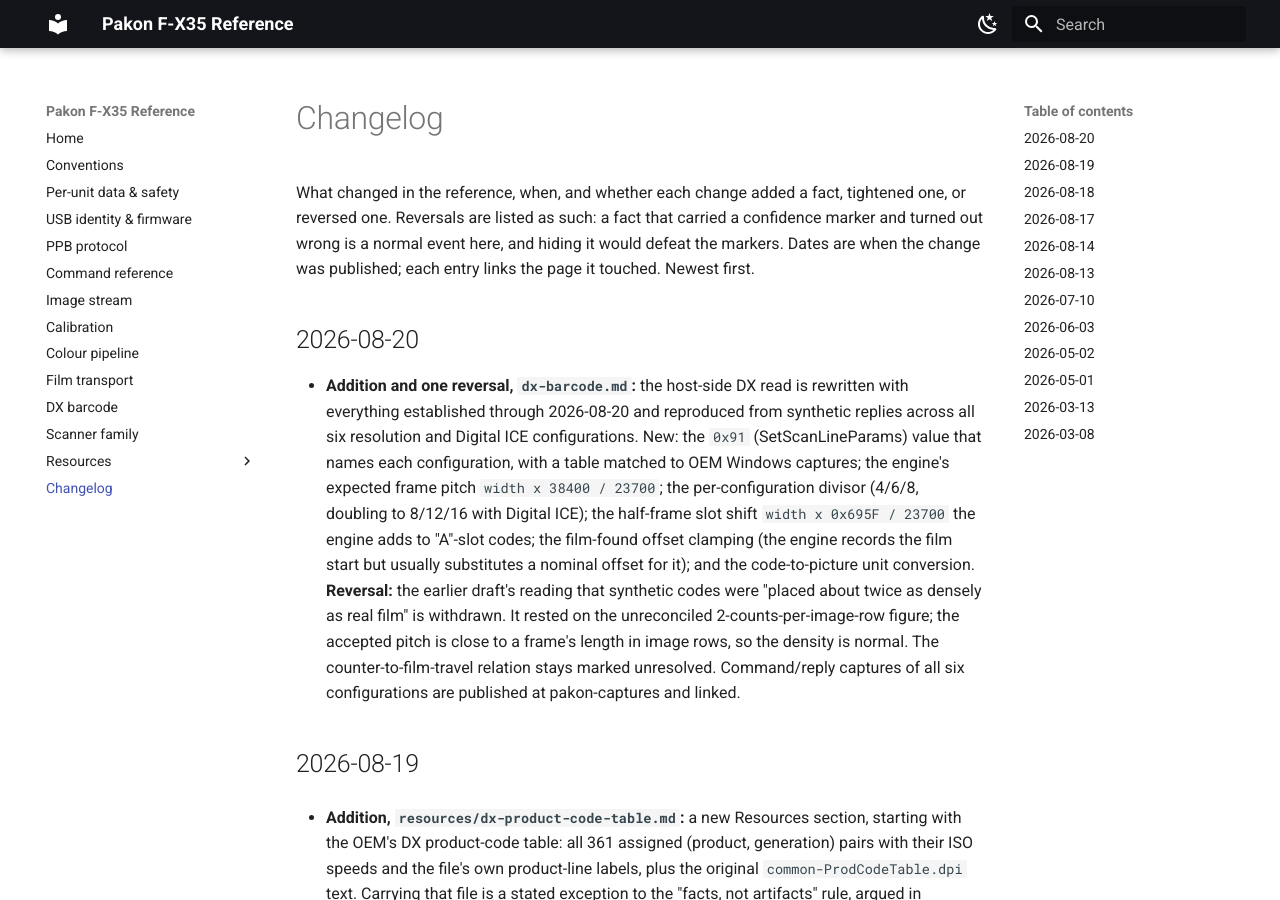
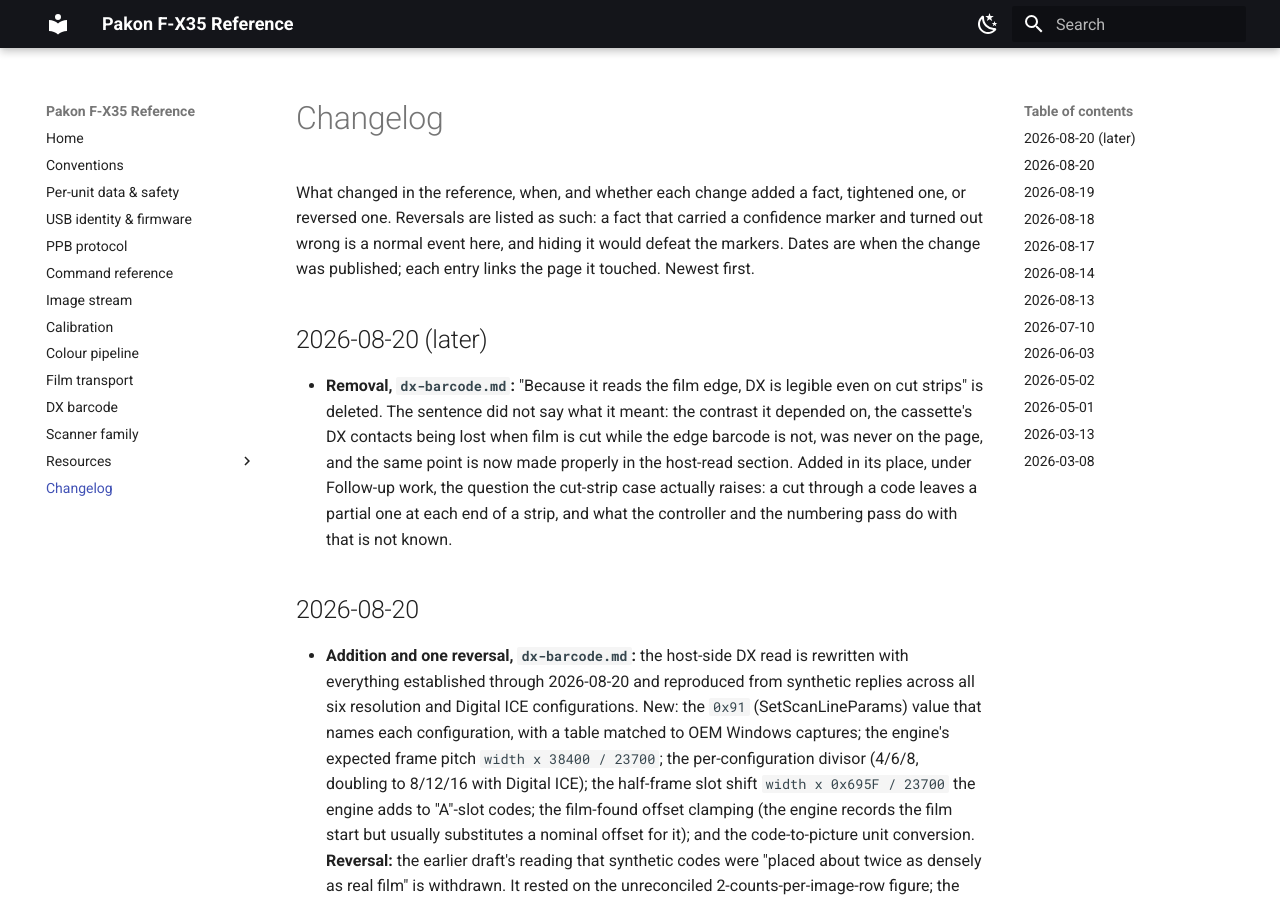
Before and after one commit to alibosworth/pakon-reference, an MkDocs documentation site: the page built from docs/CHANGELOG.md, in a window 1280 px wide and 900 px high. Built offline with MkDocs 1.6.1 and Material for MkDocs 9.7.7, drawn with Linux system fonts in a browser that asks for light colours.

Commit message:
DX barcode: drop a sentence that did not say what it meant
'Because it reads the film edge, DX is legible even on cut strips' leaned
on a contrast the page never stated (the cassette's DX contacts go with
the cassette; the latent edge barcode stays on the film), and the
host-read section now makes that point directly. Its citation was also
vague about which service document.

In its place, under Follow-up work, the question the cut-strip case
actually raises and that is genuinely open: a cut through a code leaves
a partial code at each end of a strip, and whether the controller
reports it, suppresses it, or returns something that fails parity is
unknown.

```diff
--- a/docs/CHANGELOG.md
+++ b/docs/CHANGELOG.md
@@ -5,6 +5,17 @@
 carried a confidence marker and turned out wrong is a normal event here,
 and hiding it would defeat the markers. Dates are when the change was
 published; each entry links the page it touched. Newest first.
+
+## 2026-08-20 (later)
+
+- **Removal, `dx-barcode.md`:** "Because it reads the film edge, DX is legible
+  even on cut strips" is deleted. The sentence did not say what it meant: the
+  contrast it depended on, the cassette's DX contacts being lost when film is
+  cut while the edge barcode is not, was never on the page, and the same point
+  is now made properly in the host-read section. Added in its place, under
+  Follow-up work, the question the cut-strip case actually raises: a cut
+  through a code leaves a partial one at each end of a strip, and what the
+  controller and the numbering pass do with that is not known.
 
 ## 2026-08-20
 
```
Also changed, not shown: docs/dx-barcode.md (+6 -2 lines).
